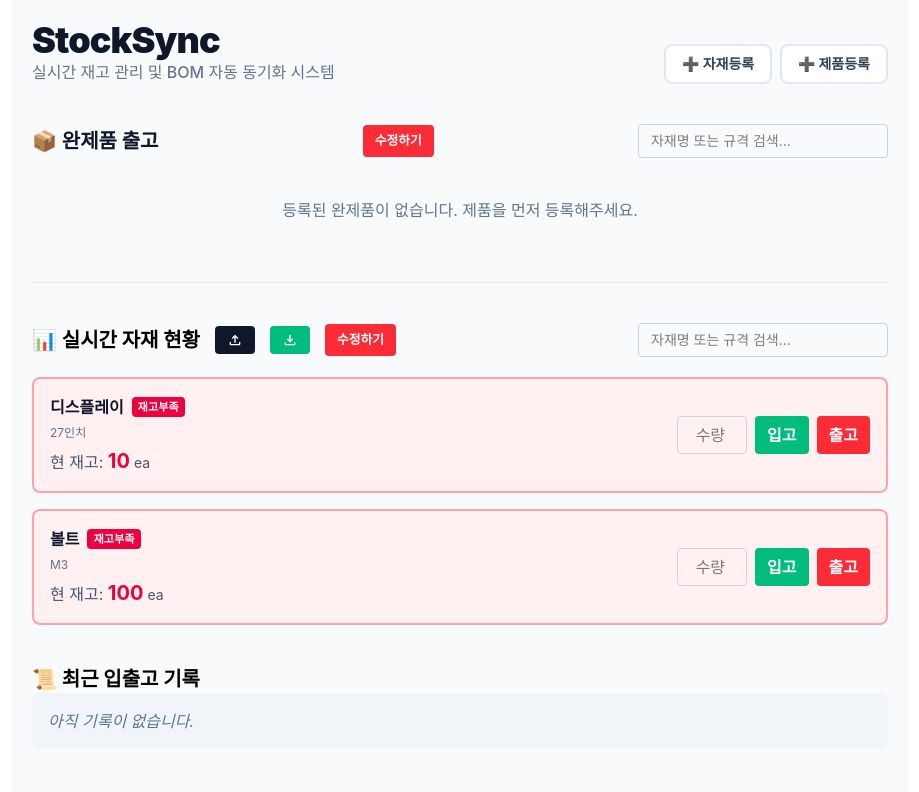
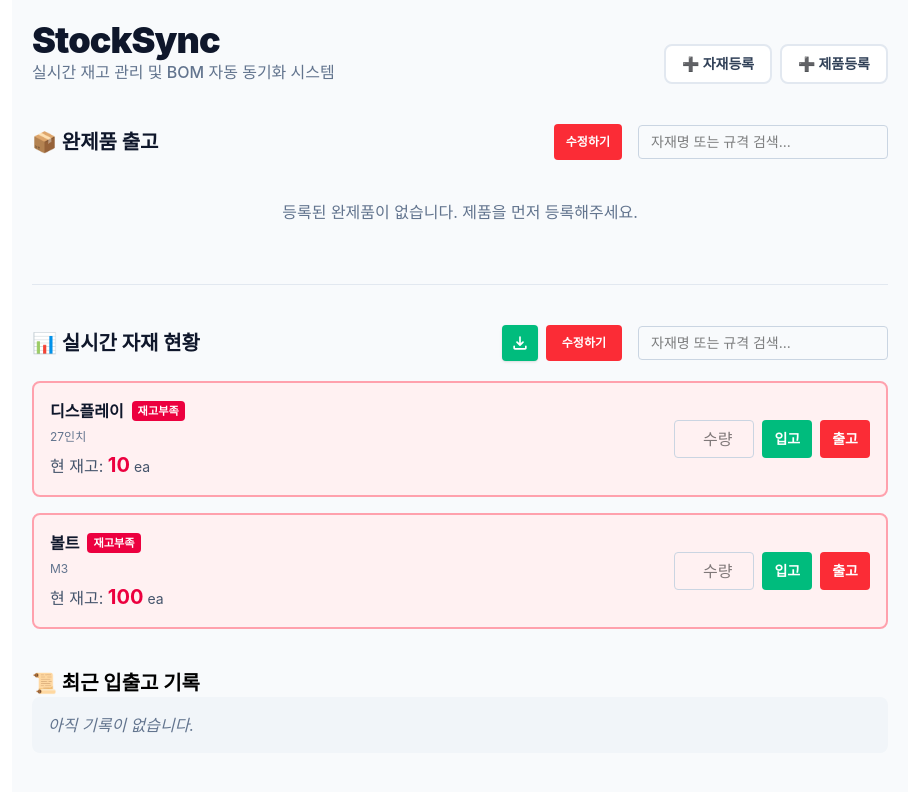
Before and after one commit to 2JoongHo/Stock_Sync, a React (Vite) app: page / in a window 1280 px wide. Shown: the top 792 px of the page, without its empty margins (180-1099 px from the left). Built offline with nearby package versions, Linux system fonts and the light colour scheme.

Commit message:
엑셀 등록 기능 위치 수정 -> 자재 등록 컴포넌트

```diff
--- a/src/App.tsx
+++ b/src/App.tsx
@@ -59,7 +59,7 @@ function App() {
             }
             className={`px-4 py-2 rounded-lg font-bold text-sm transition-all cursor-pointer border-2 ${
               activeForm === "material"
-                ? "bg-slate-800 text-white border-slate-800"
+                ? "bg-red-500 text-white border-red-500"
                 : "bg-white text-slate-700 border-slate-200 hover:border-slate-800"
             }`}
           >
--- a/src/components/InventoryList.tsx
+++ b/src/components/InventoryList.tsx
@@ -2,18 +2,13 @@
 
 import { useState } from "react";
 import downloadIcon from "../assets/downloadIcon.svg";
-import uploadIcon from "../assets/uploadIcon.svg";
 import { InventorySearch } from "../components/InventorySearch";
 import { useInventoryStore } from "../stores/useInventoryStore";
-import {
-  exportFullInventoryReport,
-  importInventoryFromExcel,
-} from "../utils/excelUtils"; // 엑셀로 내보내기
+import { exportFullInventoryReport } from "../utils/excelUtils"; // 엑셀로 내보내기
 
 export const InventoryList = () => {
   // Zustand에서 자재 데이터와 수량 업데이트 함수를 가져옴
-  const { items, logs, updateStock, removeItem, setItems } =
-    useInventoryStore();
+  const { items, logs, updateStock, removeItem } = useInventoryStore();
 
   // 편집모드 상태
   const [isEditMode, setIsEditMode] = useState(false);
@@ -29,30 +24,6 @@ export const InventoryList = () => {
       item.name.toLowerCase().includes(searchTerm.toLowerCase()) ||
       item.spec.toLowerCase().includes(searchTerm.toLowerCase()),
   );
-
-  // 엑셀 업로드 핸들러 구현
-  const handleFileUpload = async (e: React.ChangeEvent<HTMLInputElement>) => {
-    const file = e.target.files?.[0];
-    if (!file) return;
-
-    try {
-      const importedItems = await importInventoryFromExcel(file);
-      if (
-        window.confirm(
-          `엑셀 파일에서 ${importedItems.length}개의 자재를 새로 추가하시겠습니까?`,
-        )
-      ) {
-        // 기존 데이터 뒤에 새 데이터 합치기
-        setItems([...items, ...importedItems]);
-        alert("자재 목록을 성공적으로 불러왔습니다.");
-      }
-    } catch (error) {
-      console.error(error);
-      alert("엑셀 읽기 실패: 파일 형식을 확인해주세요.");
-    } finally {
-      e.target.value = ""; // 같은 파일 재업로드 가능하도록 초기화
-    }
-  };
 
   // 입출고 실행 함수
   const handleManualUpdate = (itemId: string, type: "IN" | "OUT") => {
@@ -75,33 +46,29 @@ export const InventoryList = () => {
   return (
     <section className="mt-5">
       <div className="flex justify-between items-center mb-5">
-        <div className="flex items-center gap-[15px]">
-          <h2 className="m-0 text-xl font-bold">📊 실시간 자재 현황</h2>
+        <h2 className="m-0 text-xl font-bold text-slate-900 flex items-center gap-2">
+          📊 실시간 자재 현황
+        </h2>
 
-          {/* 엑셀 가져오기 버튼 추가 */}
-          <label className="bg-slate-900 text-white px-3 py-1.5 rounded font-bold text-[0.8rem] cursor-pointer">
-            <img src={uploadIcon} alt="upload" className="w-4 h-4 invert" />
-
-            <input
-              type="file"
-              accept=".xlsx, .xls"
-              className="hidden"
-              onChange={handleFileUpload}
-            />
-          </label>
-
-          {/* 엑셀 내보내기 버튼 추가 */}
+        {/* 오른쪽 정렬 그룹: 엑셀버튼 + 수정버튼 + 검색창 */}
+        <div className="flex items-center gap-4">
+          <div className="flex items-center gap-2">
+            {/* 엑셀 내보내기 버튼 */}
             <button
               onClick={() => exportFullInventoryReport(items, logs)}
-            className="bg-emerald-500 text-white px-3 py-1.5 rounded font-bold text-[0.8rem] cursor-pointer"
+              className="flex items-center justify-center w-9 h-9 bg-emerald-500 text-white rounded font-bold cursor-pointer hover:bg-emerald-600 transition-all shadow-sm"
             >
-            <img src={downloadIcon} alt="download" className="w-4 h-4 invert" />
+              <img
+                src={downloadIcon}
+                alt="download"
+                className="w-5 h-5 invert"
+              />
             </button>
 
             {/* 자재 관리 모드 버튼 */}
             <button
               onClick={() => setIsEditMode(!isEditMode)}
-            className={`text-white px-3 py-1.5 rounded font-bold text-[0.8rem] transition-colors cursor-pointer ${isEditMode ? "bg-emerald-500" : "bg-red-500"}`}
+              className={`h-9 px-4 rounded font-bold text-xs transition-colors cursor-pointer text-white ${isEditMode ? "bg-emerald-500" : "bg-red-500"}`}
             >
               {isEditMode ? "수정완료" : "수정하기"}
             </button>
@@ -109,6 +76,7 @@ export const InventoryList = () => {
 
           {/* 검색창 */}
           <InventorySearch value={searchTerm} onChange={setSearchTerm} />
+        </div>
       </div>
 
       {/* 필터링된 결과가 0개일 때와 있을 때를 나누어 화면을 그림 (조건부 렌더링) */}
@@ -165,7 +133,7 @@ export const InventoryList = () => {
                       removeItem(item.id);
                     }
                   }}
-                  className="bg-red-500 text-white px-3 py-1.5 rounded font-bold hover:bg-red-600 cursor-pointer"
+                  className="bg-red-500 text-white px-3 py-2 rounded font-bold hover:bg-red-600 cursor-pointer text-sm"
                 >
                   삭제
                 </button>
@@ -176,17 +144,17 @@ export const InventoryList = () => {
                     id={`input-${item.id}`}
                     type="number"
                     placeholder="수량"
-                    className="w-[70px] p-1.5 border border-slate-300 rounded text-right focus:outline-none focus:ring-2 focus:ring-blue-500"
+                    className="w-20 p-1.5 border border-slate-300 rounded text-right focus:outline-none focus:ring-2 focus:ring-blue-500"
                   />
                   <button
                     onClick={() => handleManualUpdate(item.id, "IN")}
-                    className="bg-emerald-500 text-white px-3 py-1.5 rounded font-bold hover:bg-emerald-600 cursor-pointer"
+                    className="bg-emerald-500 text-white px-3 py-2 rounded font-bold hover:bg-emerald-600 cursor-pointer text-sm"
                   >
                     입고
                   </button>
                   <button
                     onClick={() => handleManualUpdate(item.id, "OUT")}
-                    className="bg-red-500 text-white px-3 py-1.5 rounded font-bold hover:bg-red-600 cursor-pointer"
+                    className="bg-red-500 text-white px-3 py-2 rounded font-bold hover:bg-red-600 cursor-pointer text-sm"
                   >
                     출고
                   </button>
--- a/src/components/NewProductForm.tsx
+++ b/src/components/NewProductForm.tsx
@@ -67,12 +67,9 @@ export const NewProductForm = () => {
       <form onSubmit={handleSaveProduct}>
         {/* 제품명 입력 */}
         <div className="mb-4">
-          <label className="block font-bold mb-1.5 text-slate-700">
-            제품명
-          </label>
           <input
             type="text"
-            placeholder="ONE TOUCH ROTATE"
+            placeholder="제품명"
             value={productName}
             onChange={(e) => setProductName(e.target.value)}
             className="w-full p-2 border border-slate-300 rounded focus:outline-none focus:ring-2 focus:ring-emerald-500 bg-white"
@@ -136,12 +133,11 @@ export const NewProductForm = () => {
                 key={index}
                 className="text-sm border-b border-slate-50 last:border-0 py-1.5 flex justify-between items-center"
               >
-                <span className="text-slate-700 font-medium">
-                  • {material?.name}
+                <span className="text-slate-900 font-medium">
+                  <strong>• {material?.name}</strong>
                 </span>
                 <span className="text-slate-900">
-                  <strong className="text-emerald-600">{bom.quantity}</strong>{" "}
-                  개
+                  <strong>{bom.quantity}</strong> ea
                 </span>
               </div>
             );
--- a/src/components/ProductDispatch.tsx
+++ b/src/components/ProductDispatch.tsx
@@ -57,10 +57,11 @@ export const ProductDispatch = () => {
         </h2>
 
         <div className="flex items-center gap-4">
+          <div className="flex items-center">
             {/* 편집모드 버튼 */}
             <button
               onClick={() => setIsEditMode(!isEditMode)}
-            className={`text-white px-3 py-1.5 rounded font-bold text-[0.8rem] transition-colors cursor-pointer ${isEditMode ? "bg-emerald-500" : "bg-red-500"}`}
+              className={`h-9 px-3 py-1.5 rounded font-bold text-xs transition-colors cursor-pointer text-white ${isEditMode ? "bg-emerald-500" : "bg-red-500"}`}
             >
               {isEditMode ? "수정완료" : "수정하기"}
             </button>
@@ -68,6 +69,7 @@ export const ProductDispatch = () => {
 
           {/* 검색창 연결 */}
           <InventorySearch value={searchTerm} onChange={setSearchTerm} />
+        </div>
       </div>
 
       {filteredProducts.length === 0 ? (
@@ -83,7 +85,7 @@ export const ProductDispatch = () => {
           return (
             <div
               key={product.id}
-              className="flex items-center justify-between p-4 mb-4 bg-white rounded-lg border border-slate-200 shadow-sm hover:border-blue-300 transition-colors"
+              className="flex flex-col p-4 mb-4 bg-white rounded-lg border border-slate-200 shadow-sm hover:border-blue-300 transition-colors"
             >
               <div className="flex items-center justify-between w-full">
                 <div className="flex-1">
@@ -119,6 +121,7 @@ export const ProductDispatch = () => {
                         type="number"
                         min="1"
                         value={currentAmount}
+                        // 입력창에 타이핑하면 숫자로 변환하여 해당 제품 ID의 수량으로 저장
                         onChange={(e) =>
                           handleAmountChange(product.id, Number(e.target.value))
                         }
@@ -150,18 +153,17 @@ export const ProductDispatch = () => {
                     삭제
                   </button>
                 )}
+              </div>
 
               {/* 제품 구성 상세 리스트 (클릭 시에만 보임) */}
               {expandedId === product.id && (
                 <div className="mt-4 p-4 bg-slate-50 rounded-md border border-slate-200 animate-in fade-in slide-in-from-top-2">
-                    <h4 className="text-xs font-bold text-slate-500 mb-3 uppercase tracking-wider">
+                  {/* <h4 className="text-xs font-bold text-slate-500 mb-3 uppercase tracking-wider">
                     자재 명세서 (BOM)
-                    </h4>
+                  </h4> */}
                   <div className="grid grid-cols-1 gap-x-6 gap-y-2">
                     {product.bom.map((b) => {
-                        const material = items.find(
-                          (i) => i.id === b.materialId,
-                        );
+                      const material = items.find((i) => i.id === b.materialId);
                       return (
                         <div
                           key={b.materialId}
@@ -182,11 +184,10 @@ export const ProductDispatch = () => {
 
               {/* 사용자가 수량을 입력하면 총 소모량을 미리 계산해서 보여줌 */}
               {currentAmount > 0 && (
-                  <p className="mt-3 text-xs text-rose-500 font-medium">
+                <p className="mt-3 text-xs text-rose-500 font-medium font-bold">
                   * 생산 시 설정된 BOM에 따라 자재 재고가 자동 차감됩니다.
                 </p>
               )}
-              </div>
             </div>
           );
         })
```
Also changed, not shown: src/components/NewInventoryForm.tsx (+43 -4 lines). Lines whose indentation alone changed are shown as unchanged.
